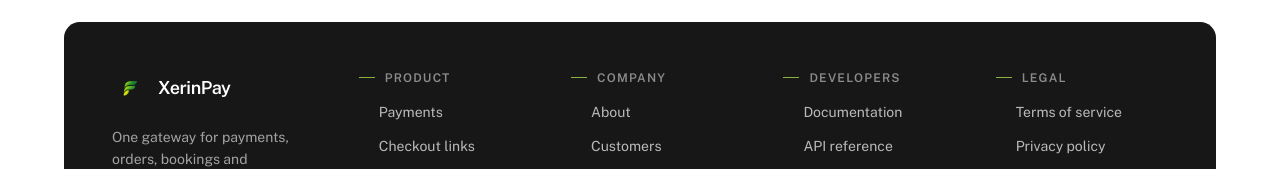
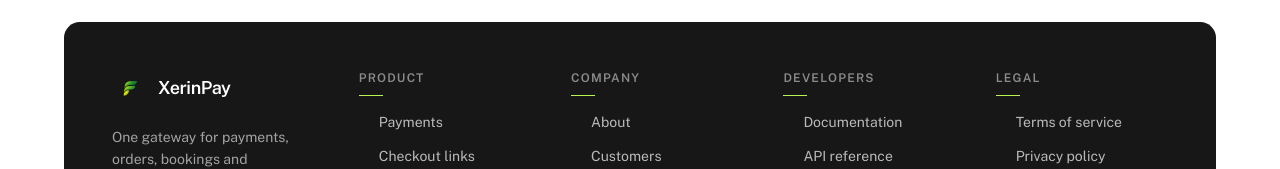
Before and after one commit to raydanielg/xerinpay_frontend, a Next.js app in the folder apps/web/: page / in a window 1280 px wide. Shown: the part 3429-3598 px from the top of the page. Built offline with nearby package versions, Linux system fonts and the light colour scheme; no server answers; some icons are missing.

Commit message:
Footer titles: lime underline instead of leading tick

```diff
--- a/apps/web/components/site-footer.tsx
+++ b/apps/web/components/site-footer.tsx
@@ -167,8 +167,7 @@ export function SiteFooter() {
           {/* link columns */}
           {COLUMNS.map((col) => (
             <div key={col.title}>
-              <p className="flex items-center gap-2.5 text-xs font-semibold uppercase tracking-widest text-white/50">
-                <span className="h-px w-4 bg-lime-300/70" />
+              <p className="relative pb-2.5 text-xs font-semibold uppercase tracking-widest text-white/50 after:absolute after:bottom-0 after:left-0 after:h-px after:w-6 after:bg-lime-300">
                 {col.title}
               </p>
               <ul className="mt-4 space-y-2.5">
```
